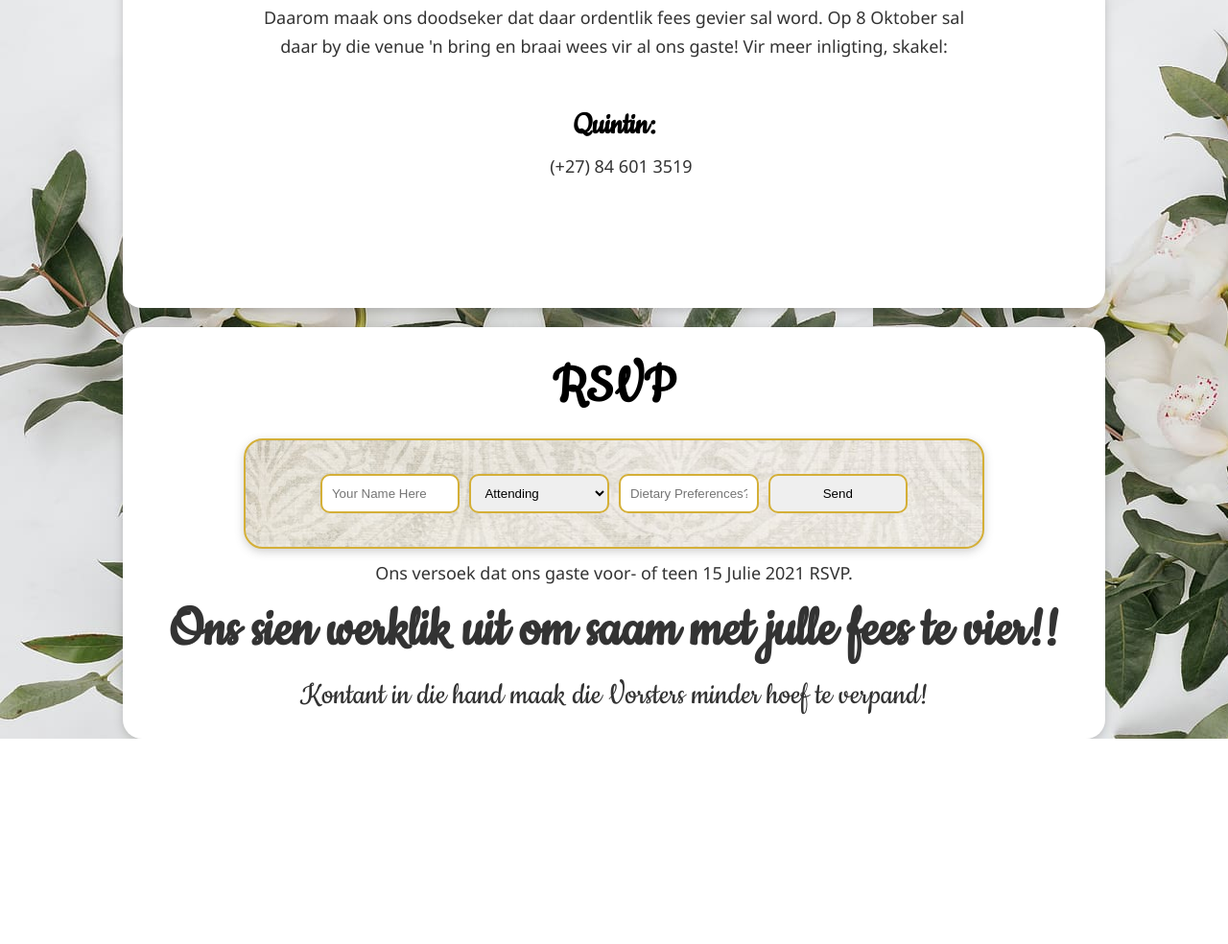
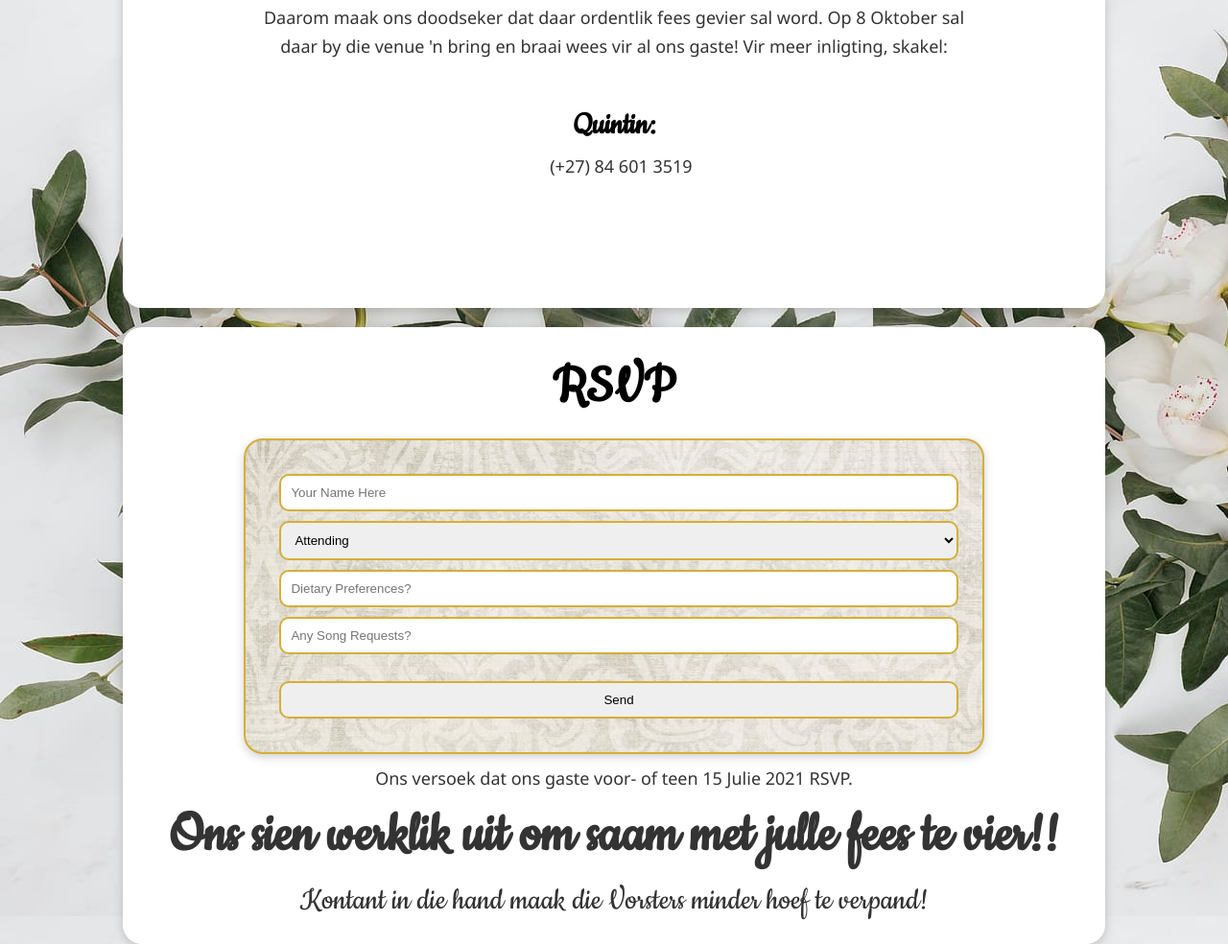
Before and after one commit to Quintinv3/vorster-fees, a plain HTML site: page index.html in a window 1280 px wide. Shown: the part 3790-4774 px from the top of the page at 96% size. Before the commit the page ends 4560 px from the top, so only its background shows below. Drawn offline with Linux system fonts and the light colour scheme.

Commit message:
update rsvp form

```diff
--- a/index.html
+++ b/index.html
@@ -147,6 +147,7 @@
                 <option value="Not Attending">Not Attending</option>
               </select>
               <input name="Alergens" id= "notes" class="formElement" type="text" placeholder="Dietary Preferences?">
+              <input name="Song Request" id= "songs" class="formElement" type="text" placeholder="Any Song Requests?">
               <br /><br />
               <button type="submit" class="formElement">Send</button>
             </form>
--- a/style.css
+++ b/style.css
@@ -334,7 +334,7 @@ h3 {
 
 #submitForm {
   border-radius: 4px;
-  display: flex;
+  display: inline;
   justify-content: space-between;
 }
 
@@ -345,6 +345,10 @@ h3 {
   border-radius: 10px;
   padding: 10px;
   border: 2px solid #d4af37;
+}
+
+.formElement:focus {
+  outline: none;
 }
 
 strong {
```
